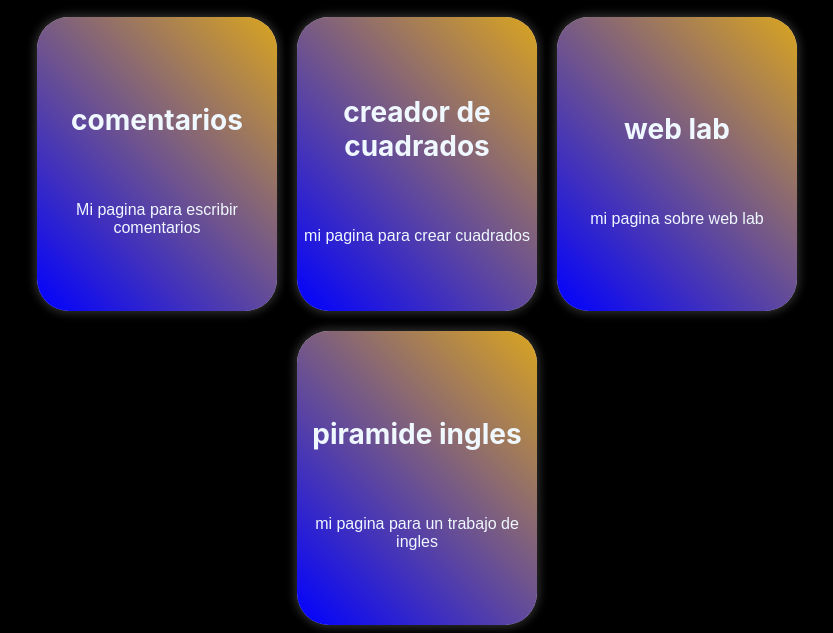
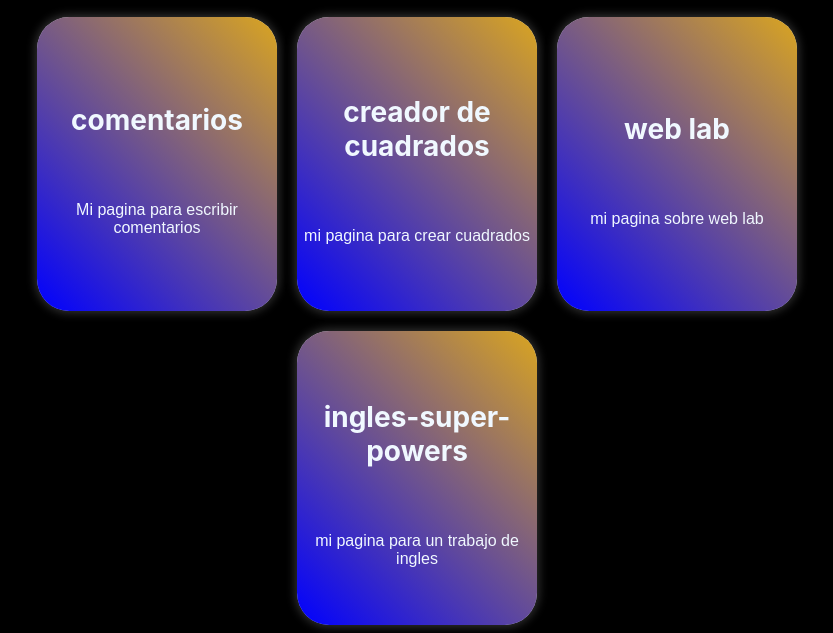
Before and after one commit to gaticabonnet/mejores-proyectos, a plain HTML site: page index.html in a window 1280 px wide. Shown: the part 847-1480 px from the top of the page, without its empty margins (223-1056 px from the left). Drawn offline with Linux system fonts and the light colour scheme; a web font is replaced by a local one.

Commit message:
Add files via upload

```diff
--- a/index.html
+++ b/index.html
@@ -149,14 +149,14 @@
         <div class="container">
             <div class="card">
                 <div class="front">
-                   <center> <p class="front-heading">piramide ingles</p></center>
+                   <center> <p class="front-heading">ingles-super-powers</p></center>
                     <center><p>mi pagina para un trabajo de ingles</p></center>
                 </div>
                 <div class="back">
                     <p class="back-heading"></p>
-                    <a href="https://gaticabonnet.github.io/dioses-egipto-inglish/">
+                    <a href="https://gaticabonnet.github.io/ingles-super-powers/index.html">
                         <button class="card-button">
-                            piramide ingles
+                            ingles-super-powers
                         </button>
                     </a>
                 </div>
```
Also changed, not shown: style.css (line endings or trailing spaces).
